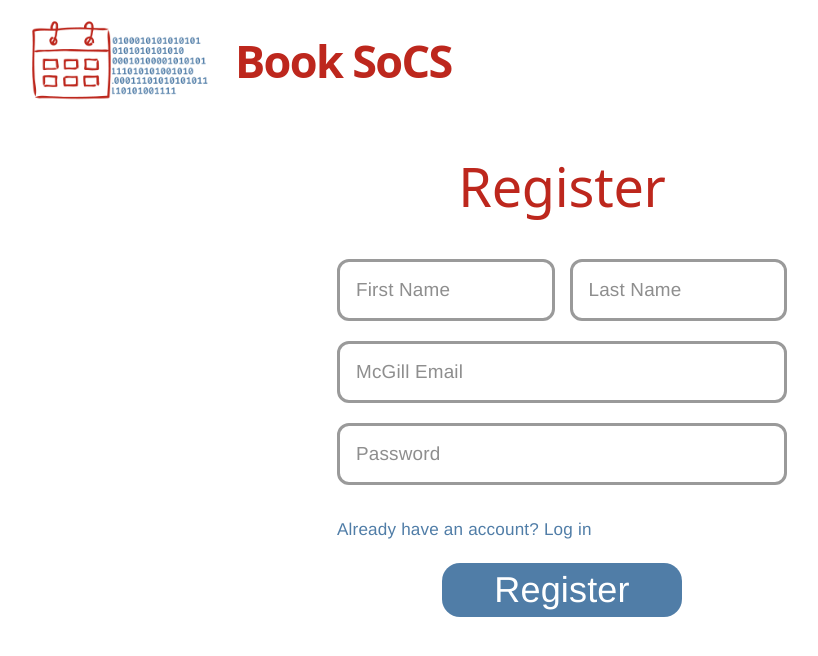
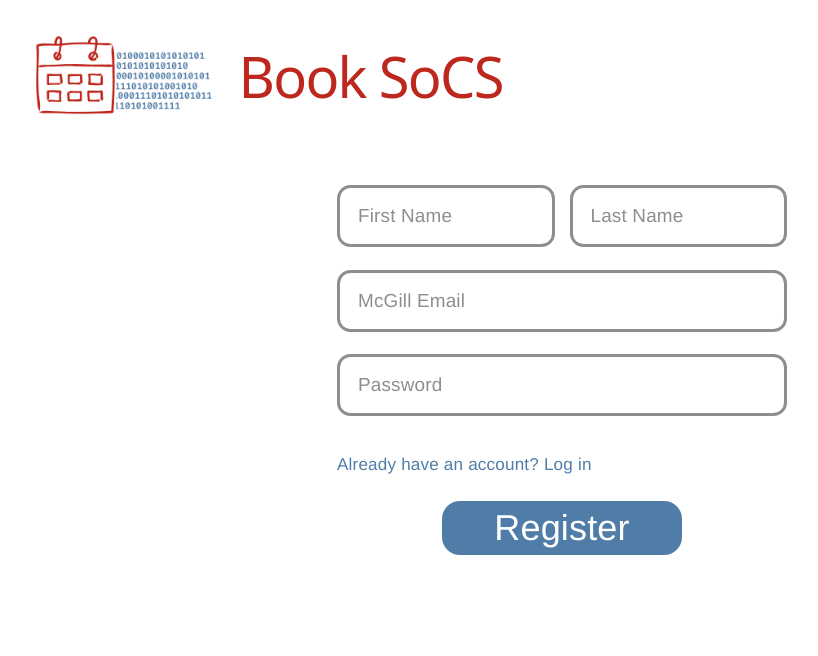
Before and after one commit to AyazCiplak/comp307-booking-frontend, a React (Vite) app: page /auth/register in a window 1280 px wide. Shown: the top 656 px of the page, without its empty margins (78-896 px from the left). Built offline with nearby package versions, Linux system fonts and the light colour scheme.

Commit message:
Moved landing from src folder into pages/public, rewrote Register and Landing pages using Tailwind CSS

```diff
--- a/src/Landing.tsx
+++ /dev/null
@@ -1,46 +0,0 @@
-import logo from "../public/logo.png";
-import { Link } from "react-router-dom";
-import "./Landing.css";
-
-function Landing() {
-  return (
-    <div className="container">
-      <main className="card">
-        {/* title and logo */}
-        <div className="header">
-          <h1 className="title">
-            Book
-            <br />
-            SoCS
-          </h1>
-          <div className="illustration">
-            <img src={logo} alt="BookSoCS Logo" className="logo" />
-          </div>
-        </div>
-
-        {/* description */}
-        <p className="description">
-          Lorem ipsum dolor sit amet, consectetur adipiscing elit. Duis blandit
-          est eu maximus porttitor. Morbi convallis blandit velit a faucibus.
-          Sed turpis libero, pellentesque quis interdum eu, eleifend eget arcu.
-          Nunc diam leo, gravida vel finibus ac, porta vel libero. Cras porta
-          cursus felis, ut iaculis eros placerat eu. Donec non tempus est.
-          Nullam in aliquet ipsum. Donec porttitor tellus nisl, non posuere est
-          elementum vitae.
-        </p>
-
-        {/* action buttons */}
-        <div className="button-group">
-          <Link to="/auth/login" className="btn">
-            Log In
-          </Link>
-          <Link to="/auth/register" className="btn">
-            Register
-          </Link>
-        </div>
-      </main>
-    </div>
-  );
-}
-
-export default Landing;
--- a/src/main.tsx
+++ b/src/main.tsx
@@ -3,7 +3,7 @@
 import { BrowserRouter, Route, Routes } from "react-router-dom";
 import "./index.css";
 import { AuthProvider } from "./context/AuthContext";
-import Landing from "./Landing.tsx";
+import Landing from "./pages/public/Landing.tsx";
 import Register from "./pages/auth/Register.tsx";
 import AuthLayout from "./pages/shared/AuthLayout.tsx";
 import Dashboard from "./pages/shared/Dashboard.tsx";
--- a/src/pages/auth/Register.css
+++ /dev/null
@@ -1,170 +0,0 @@
-.register-page {
-  min-height: 100vh;
-  display: flex;
-  align-items: flex-start;
-  justify-content: flex-start;
-  font-family: "Helvetica", sans-serif;
-  padding: 18px 28px 40px;
-  box-sizing: border-box;
-}
-
-.register-layout {
-  width: 100%;
-  max-width: 1240px;
-  text-align: left;
-}
-
-.register-header {
-  display: flex;
-  align-items: center;
-  justify-content: flex-start;
-  gap: 18px;
-
-  margin: 0;
-}
-
-.register-title {
-  color: var(--dark_red);
-  font-size: 2.5rem;
-  line-height: 0.95;
-  margin: 0;
-  font-weight: 800;
-  text-align: left;
-}
-
-.register-logo {
-  width: 190px;
-  height: auto;
-}
-
-.register-form-shell {
-  margin-top: 50px;
-  width: 100%;
-  display: flex;
-  justify-content: center;
-}
-
-.register-form-shell h2 {
-  font-size: 3rem;
-  color: var(--dark_red);
-  font-style: bold;
-  text-align: center;
-  margin-bottom: 20px;
-}
-
-.register-form {
-  width: min(450px, 100%);
-  display: flex;
-  flex-direction: column;
-  gap: 20px;
-}
-
-.register-error-banner {
-  background-color: #e9b9b6;
-  color: #3a1f1f;
-  border-radius: 16px;
-  padding: 18px 22px;
-  font-size: 1.05rem;
-  line-height: 1.3;
-}
-
-.register-form-title {
-  margin: 0;
-  font-size: 0;
-}
-
-.register-row {
-  display: flex;
-  gap: 15px;
-}
-
-.register-form input {
-  padding: 15px 16px;
-  border: 3px solid #9a9a9a;
-  border-radius: 12px;
-  font-size: 1.05rem;
-  color: var(--black);
-  outline: none;
-  background-color: transparent;
-  box-sizing: border-box;
-}
-
-.register-form input::placeholder {
-  color: var(--dark_grey);
-}
-
-.register-half-width {
-  flex: 1;
-  width: 0;
-}
-
-.register-full-width {
-  width: 100%;
-}
-
-.already-have-account {
-  display: inline-block;
-  margin-top: 12px;
-  color: var(--steel_blue);
-  text-decoration: none;
-  font-size: 0.95rem;
-}
-
-.already-have-account:hover {
-  text-decoration: underline;
-}
-
-.register-submit-btn {
-  align-self: center;
-  background-color: var(--steel_blue);
-  color: var(--white);
-  border: none;
-  border-radius: 18px;
-  padding: 14px 52px;
-  font-size: 2rem;
-  min-width: 220px;
-  cursor: pointer;
-  transition: opacity 0.2s ease;
-}
-
-.register-submit-btn:hover {
-  opacity: 0.9;
-  text-decoration: underline;
-}
-
-@media (max-width: 600px) {
-  .register-page {
-    padding: 12px 16px 28px;
-  }
-
-  .register-header {
-    gap: 10px;
-  }
-
-  .register-logo {
-    width: 120px;
-  }
-
-  .register-title {
-    font-size: 2.8rem;
-  }
-
-  .register-form-shell {
-    margin-top: 32px;
-  }
-
-  .register-row {
-    flex-direction: column;
-    gap: 20px;
-  }
-
-  .register-half-width {
-    width: 100%;
-  }
-
-  .register-submit-btn {
-    width: 100%;
-    max-width: 280px;
-    font-size: 1.4rem;
-  }
-}
--- a/src/pages/auth/Register.tsx
+++ b/src/pages/auth/Register.tsx
@@ -1,7 +1,13 @@
 import { useState } from "react";
 import type { FormEvent } from "react";
-import "./Register.css";
 import { Link, useNavigate } from "react-router-dom";
+
+// Shared Tailwind class string for all text inputs in this form.
+// Defined once here so every <input> stays visually consistent.
+const INPUT_CLS =
+  "py-[15px] px-4 border-[3px] border-dark-grey rounded-xl text-[1.05rem] " +
+  "outline-none bg-transparent placeholder:text-dark-grey " +
+  "focus:border-steel-blue transition-colors duration-200 box-border";
 
 const ALLOWED_EMAIL_DOMAINS = ["mcgill.ca", "mail.mcgill.ca"];
 
@@ -10,7 +16,6 @@
   const [localPart, domainPart] = normalizedEmail.split("@");
   const localPartValid = /^[a-z0-9._%+-]+$/.test(localPart ?? "");
   const mcgillDomain = ALLOWED_EMAIL_DOMAINS.includes(domainPart ?? "");
-
   return localPartValid && mcgillDomain;
 }
 
@@ -47,118 +52,116 @@
     setShowValidationError(false);
     setInvalidEmailError(false);
 
-    // include auth API call HERE
-
-    navigate("/public/dashboard");
+    // TODO: replace with real auth API call when backend is connected
+    navigate("/dashboard");
   }
 
   return (
-    <div className="register-page">
-      <main className="register-layout">
-        {/* title and logo */}
-        <div className="register-header">
-          <div className="register-illustration">
-            <img
-              src="/logo.png"
-              alt="BookSoCS Logo"
-              className="register-logo"
-            />
-          </div>
-          <h1 className="register-title">Book SoCS</h1>
+    <div className="min-h-screen flex items-start justify-start px-7 pt-[18px] pb-10 box-border font-[Helvetica,sans-serif]">
+      <main className="w-full max-w-[1240px] text-left">
+
+        {/* Header — logo + app name */}
+        <div className="flex items-center justify-start gap-[18px]">
+          <img src="/logo.png" alt="BookSoCS Logo" className="w-[190px] h-auto max-sm:w-[120px]" />
+          <h1 className="text-dark-red text-[2.5rem] leading-[0.95] m-0 font-extrabold text-left max-sm:text-[2.8rem]">
+            Book SoCS
+          </h1>
         </div>
 
-        {/* registration form */}
-        <section className="register-form-shell">
-          <form className="register-form" onSubmit={handleSubmit}>
-            <h2 className="register-form-title">Register</h2>
+        {/* Form shell */}
+        <section className="mt-[50px] w-full flex justify-center max-sm:mt-8">
+          <form
+            className="w-[min(450px,100%)] flex flex-col gap-5"
+            onSubmit={handleSubmit}
+          >
+            {/* Visually hidden heading for screen readers */}
+            <h2 className="sr-only">Register</h2>
 
+            {/* Error banners */}
             {showValidationError && (
-              <div className="register-error-banner" role="alert">
+              <div
+                className="bg-[#e9b9b6] text-[#3a1f1f] rounded-2xl px-[22px] py-[18px] text-[1.05rem] leading-[1.3]"
+                role="alert"
+              >
                 Error: Please fill out all fields before registering.
               </div>
             )}
-
             {invalidEmailError && (
-              <div className="register-error-banner" role="alert">
+              <div
+                className="bg-[#e9b9b6] text-[#3a1f1f] rounded-2xl px-[22px] py-[18px] text-[1.05rem] leading-[1.3]"
+                role="alert"
+              >
                 Error: Please use your McGill Email.
               </div>
             )}
 
-            <div className="register-row">
+            {/* First + Last name row */}
+            <div className="flex gap-[15px] max-sm:flex-col max-sm:gap-5">
               <input
                 type="text"
                 placeholder="First Name"
-                className="register-half-width"
+                className={`${INPUT_CLS} flex-1 min-w-0 max-sm:w-full`}
                 value={formData.firstName}
-                onChange={(event) => {
-                  setFormData((prev) => ({
-                    ...prev,
-                    firstName: event.target.value,
-                  }));
-                  if (showValidationError) {
-                    setShowValidationError(false);
-                  }
+                onChange={(e) => {
+                  setFormData((prev) => ({ ...prev, firstName: e.target.value }));
+                  if (showValidationError) setShowValidationError(false);
                 }}
               />
               <input
                 type="text"
                 placeholder="Last Name"
-                className="register-half-width"
+                className={`${INPUT_CLS} flex-1 min-w-0 max-sm:w-full`}
                 value={formData.lastName}
-                onChange={(event) => {
-                  setFormData((prev) => ({
-                    ...prev,
-                    lastName: event.target.value,
-                  }));
-                  if (showValidationError) {
-                    setShowValidationError(false);
-                  }
+                onChange={(e) => {
+                  setFormData((prev) => ({ ...prev, lastName: e.target.value }));
+                  if (showValidationError) setShowValidationError(false);
                 }}
               />
             </div>
+
+            {/* Email */}
             <input
               type="email"
               placeholder="McGill Email"
-              className="register-full-width"
+              className={`${INPUT_CLS} w-full`}
               value={formData.email}
-              onChange={(event) => {
-                setFormData((prev) => ({
-                  ...prev,
-                  email: event.target.value,
-                }));
-                if (showValidationError) {
-                  setShowValidationError(false);
-                }
-                if (invalidEmailError) {
-                  setInvalidEmailError(false);
-                }
+              onChange={(e) => {
+                setFormData((prev) => ({ ...prev, email: e.target.value }));
+                if (showValidationError) setShowValidationError(false);
+                if (invalidEmailError) setInvalidEmailError(false);
               }}
             />
+
+            {/* Password */}
             <input
               type="password"
               placeholder="Password"
-              className="register-full-width"
+              className={`${INPUT_CLS} w-full`}
               value={formData.password}
-              onChange={(event) => {
-                setFormData((prev) => ({
-                  ...prev,
-                  password: event.target.value,
-                }));
-                if (showValidationError) {
-                  setShowValidationError(false);
-                }
+              onChange={(e) => {
+                setFormData((prev) => ({ ...prev, password: e.target.value }));
+                if (showValidationError) setShowValidationError(false);
               }}
             />
 
-            <Link to="/auth/login" className="already-have-account">
+            {/* Already have an account */}
+            <Link
+              to="/auth/login"
+              className="inline-block mt-3 text-steel-blue no-underline text-[0.95rem] hover:underline"
+            >
               Already have an account? Log in
             </Link>
 
-            <button type="submit" className="register-submit-btn">
+            {/* Submit */}
+            <button
+              type="submit"
+              className="self-center bg-steel-blue text-white border-0 rounded-[18px] py-[14px] px-[52px] text-[2rem] min-w-[220px] cursor-pointer transition-opacity duration-200 hover:opacity-90 hover:underline max-sm:w-full max-sm:max-w-[280px] max-sm:text-[1.4rem]"
+            >
               Register
             </button>
           </form>
         </section>
+
       </main>
     </div>
   );
--- a/src/pages/public/Landing.tsx
+++ b/src/pages/public/Landing.tsx
@@ -0,0 +1,59 @@
+import { Link } from "react-router-dom";
+
+/**
+ * Public landing page — the first page all users see.
+ * Styled with Tailwind utility classes; no separate CSS file needed.
+ * Logo is served from /public/logo.png via Vite's public folder.
+ */
+function Landing() {
+  // Shared Tailwind classes for the two nav link "buttons".
+  // We use <Link> here (not the Button component) because these are
+  // navigation anchors, not action triggers — semantically different.
+  const linkBtnCls =
+    "bg-steel-blue text-white inline-flex items-center justify-center " +
+    "px-[60px] py-[15px] rounded-lg text-xl min-w-[200px] no-underline " +
+    "hover:opacity-90 transition-opacity duration-200";
+
+  return (
+    <div className="min-h-screen flex items-center justify-center px-6 py-8">
+      <main className="w-full max-w-[980px] text-center">
+
+        {/* Title + logo */}
+        <div className="flex items-center justify-center gap-7 mb-6 max-sm:flex-col max-sm:gap-5">
+          <h1 className="text-dark-red text-[5rem] leading-[0.9] m-0 font-extrabold text-left max-sm:text-center max-sm:text-[3.5rem]">
+            Book
+            <br />
+            SoCS
+          </h1>
+          <div className="illustration">
+            <img src="/logo.png" alt="BookSoCS Logo" className="w-80 h-auto" />
+          </div>
+        </div>
+
+        {/* Description */}
+        <p className="text-base leading-relaxed mb-9">
+          Lorem ipsum dolor sit amet, consectetur adipiscing elit. Duis blandit
+          est eu maximus porttitor. Morbi convallis blandit velit a faucibus.
+          Sed turpis libero, pellentesque quis interdum eu, eleifend eget arcu.
+          Nunc diam leo, gravida vel finibus ac, porta vel libero. Cras porta
+          cursus felis, ut iaculis eros placerat eu. Donec non tempus est.
+          Nullam in aliquet ipsum. Donec porttitor tellus nisl, non posuere est
+          elementum vitae.
+        </p>
+
+        {/* Action buttons */}
+        <div className="flex gap-[150px] justify-center max-sm:flex-col max-sm:gap-5 max-sm:items-center">
+          <Link to="/auth/login" className={linkBtnCls}>
+            Log In
+          </Link>
+          <Link to="/auth/register" className={linkBtnCls}>
+            Register
+          </Link>
+        </div>
+
+      </main>
+    </div>
+  );
+}
+
+export default Landing;
```
Also changed, not shown: src/Landing.css (deleted, +0 -89 lines), src/components/ui/Button.tsx (+14 -9 lines).
